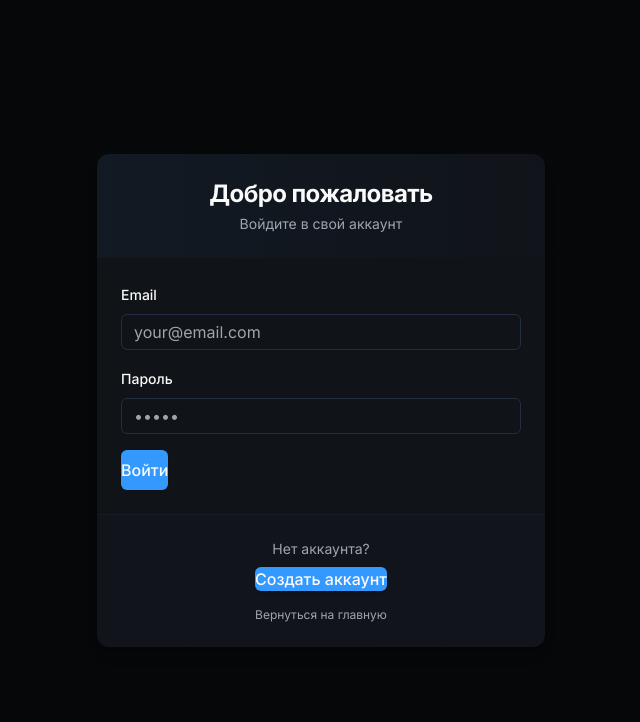
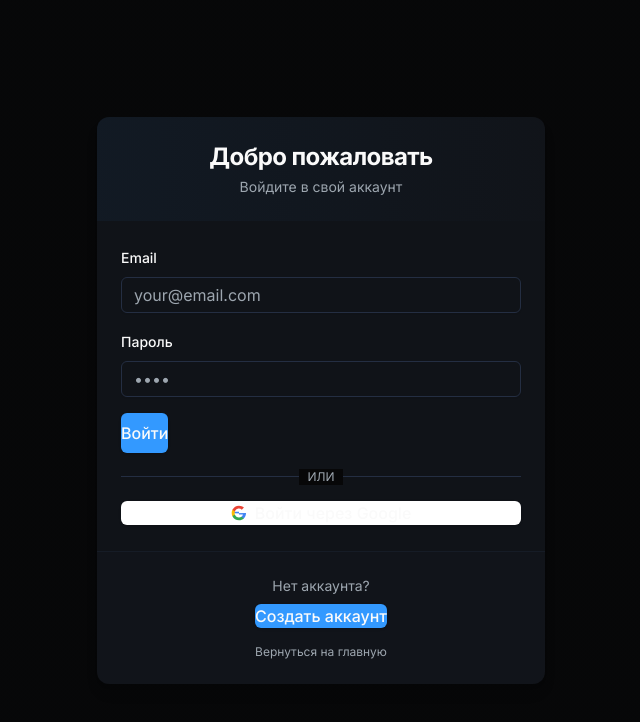
Before and after one commit to MsRavva/what-if-devise, a Next.js app: page /auth in a window 1280 px wide. Shown: the top 722 px of the page, without its empty margins (319-959 px from the left). Built offline with nearby package versions, Linux system fonts and the light colour scheme; no server answers.

Commit message:
Add Google OAuth login functionality with enhanced UI

```diff
--- a/src/components/auth-provider.tsx
+++ b/src/components/auth-provider.tsx
@@ -10,6 +10,7 @@ interface AuthContextType {
   loading: boolean
   signUp: (email: string, password: string) => Promise<{ user: User | null; error: AuthError | null }>
   signIn: (email: string, password: string) => Promise<{ user: User | null; error: AuthError | null }>
+  signInWithGoogle: () => Promise<{ user: User | null; error: AuthError | null }>
   signOut: () => Promise<{ error: AuthError | null }>
   isAuthenticated: boolean
 }
@@ -101,12 +102,38 @@ export const AuthProvider: React.FC<{ children: React.ReactNode }> = ({ children
     return { error }
   }
 
+  const signInWithGoogle = async () => {
+    if (!supabase) {
+      return { user: null, error: { message: 'Supabase не настроен' } as AuthError }
+    }
+
+    try {
+      const { data, error } = await supabase.auth.signInWithOAuth({
+        provider: 'google',
+        options: {
+          redirectTo: window.location.origin
+        }
+      });
+
+      if (error) {
+        return { user: null, error };
+      }
+
+      // В случае успешного OAuth входа, пользователь будет перенаправлен на Google для аутентификации
+      // После аутентификации Google перенаправит обратно на приложение
+      return { user: null, error: null };
+    } catch (error) {
+      return { user: null, error: error as AuthError };
+    }
+  }
+
   const value = {
     user,
     session,
     loading,
     signUp,
     signIn,
+    signInWithGoogle,
     signOut,
     isAuthenticated: !!user,
   }
--- a/src/components/user-auth-form.tsx
+++ b/src/components/user-auth-form.tsx
@@ -16,7 +16,7 @@ export function UserAuthForm() {
   const [isLoading, setIsLoading] = useState(false);
   const [error, setError] = useState<string | null>(null);
   const router = useRouter();
-  const { signIn, signUp } = useAuth();
+  const { signIn, signUp, signInWithGoogle } = useAuth();
 
   const handleSubmit = async (e: React.FormEvent) => {
     e.preventDefault();
@@ -77,7 +77,7 @@ export function UserAuthForm() {
             <Input
               id="password"
               type="password"
-              placeholder="•••••"
+              placeholder="••••"
               value={password}
               onChange={(e) => setPassword(e.target.value)}
               required
@@ -94,6 +94,56 @@ export function UserAuthForm() {
             {isLoading ? 'Загрузка...' : isLogin ? 'Войти' : 'Зарегистрироваться'}
           </Button>
         </form>
+        <div className="relative my-4">
+          <div className="absolute inset-0 flex items-center">
+            <span className="w-full border-t" />
+          </div>
+          <div className="relative flex justify-center text-xs uppercase">
+            <span className="bg-background px-2 text-muted-foreground">или</span>
+          </div>
+        </div>
+        <Button
+          variant="outline"
+          className="w-full bg-white hover:bg-gray-50 text-gray-90 border-gray-300"
+          onClick={async () => {
+            setIsLoading(true);
+            setError(null);
+            try {
+              const result = await signInWithGoogle();
+              if (result.error) {
+                setError(result.error.message);
+              } else {
+                router.push('/'); // Перенаправляем на главную страницу после успешной аутентификации
+                router.refresh(); // Обновляем, чтобы обновить состояние аутентификации
+              }
+            } catch (err) {
+              setError(err instanceof Error ? err.message : 'Произошла ошибка при входе через Google');
+            } finally {
+              setIsLoading(false);
+            }
+          }}
+          disabled={isLoading}
+        >
+          <svg className="mr-2 h-4 w-4" viewBox="0 0 24 24">
+            <path
+              d="M2.56 12.25c0-.78-.07-1.53-.2-2.25H12v4.26h5.92c-.26 1.37-1.04 2.53-2.21 3.31v2.7h3.57c2.08-1.92 3.28-4.74 3.28-8.09z"
+              fill="#4285F4"
+            />
+            <path
+              d="M12 23c2.97 0 5.46-.98 7.28-2.66l-3.57-2.77c-.98.66-2.23 1.06-3.71 1.06-2.86 0-5.29-1.93-6.16-4.53H2.18v2.84C3.9 20.53 7.7 23 12 23z"
+              fill="#34A853"
+            />
+            <path
+              d="M5.84 14.09c-.22-.66-.35-1.36-.35-2.09s.13-1.43.35-2.09V7.07H2.18C1.43 8.55 1 10.22 1 12s.43 3.45 1.18 4.93l2.85-2.22.81-.62z"
+              fill="#FBBC05"
+            />
+            <path
+              d="M12 5.38c1.62 0 3.06.56 4.21 1.64l3.15-3.15C17.45 2.09 14.97 1 12 1 7.7 1 3.99 3.47 2.18 7.07l3.66 2.84c.87-2.6 3.3-4.53 6.16-4.53z"
+              fill="#EA4335"
+            />
+          </svg>
+          Войти через Google
+        </Button>
       </CardContent>
       <CardFooter className="flex flex-col p-6 bg-muted/10 border-t border-border/30">
         <p className="text-center text-sm text-muted-foreground mb-2">
--- a/src/lib/supabase.ts
+++ b/src/lib/supabase.ts
@@ -25,6 +25,7 @@ try {
         getUser: () => Promise.resolve({ data: { user: null }, error: null }),
         signInWithPassword: () => Promise.resolve({ data: { user: null }, error: { message: 'Supabase не настроен' }}),
         signUp: () => Promise.resolve({ data: { user: null }, error: { message: 'Supabase не настроен' } }),
+        signInWithOAuth: () => Promise.resolve({ data: { user: null }, error: { message: 'Supabase не настроен' }}),
         signOut: () => Promise.resolve({ error: null }),
         onAuthStateChange: () => ({ data: { subscription: { unsubscribe: () => {} } } }),
         // Добавляем методы, которые могут быть использованы в приложении
```
Also changed, not shown: 1 other file (tests, documents, lock files or other folders).
